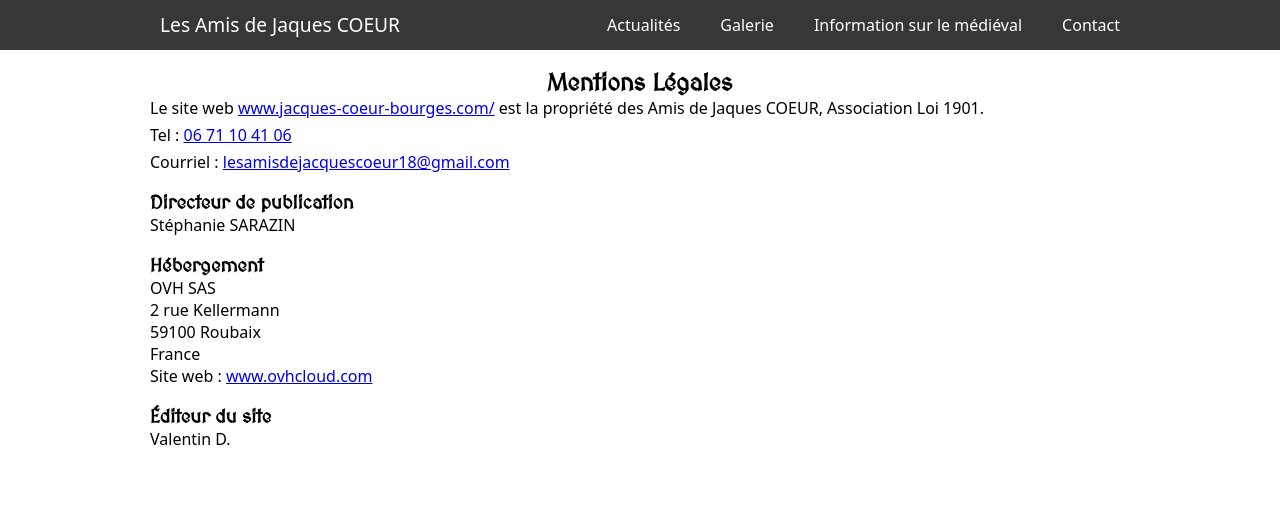
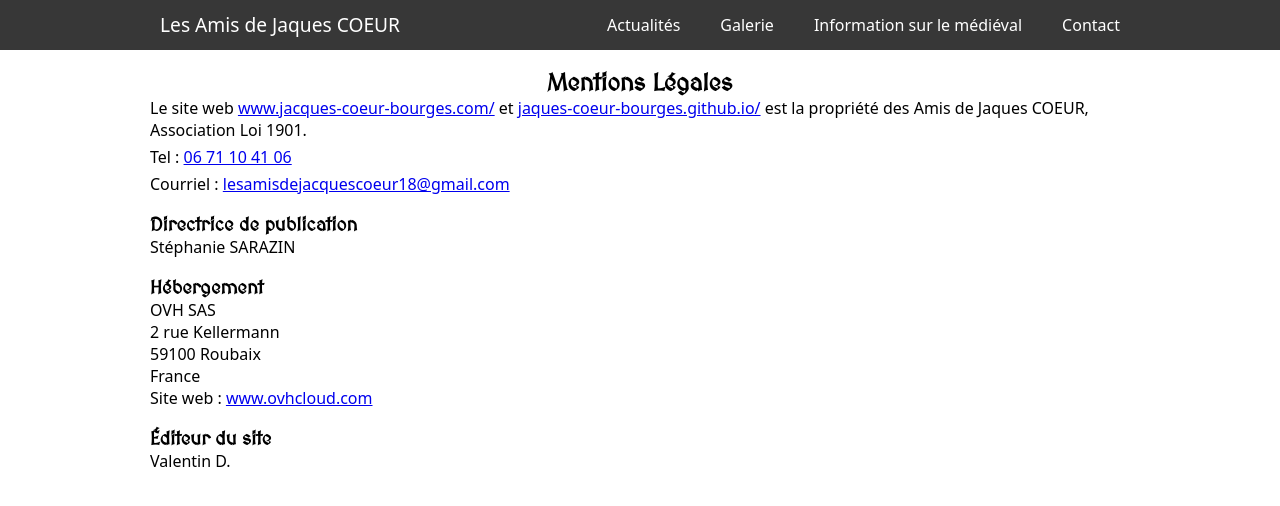
Before and after one commit to jaques-coeur-bourges/jaques-coeur-bourges.github.io, a plain HTML site: page legal.html in a window 1280 px wide. Drawn offline with Linux system fonts and the light colour scheme.

Commit message:
Update legal.html

```diff
--- a/legal.html
+++ b/legal.html
@@ -14,12 +14,12 @@
     <div id="nav"></div>
     <h2>Mentions Légales</h2>
     <div>
-        <p>Le site web <a href="https://www.jacques-coeur-bourges.com/">www.jacques-coeur-bourges.com/</a> est la propriété des Amis de Jaques COEUR, Association Loi 1901.</p>
+        <p>Le site web <a href="https://www.jacques-coeur-bourges.com/">www.jacques-coeur-bourges.com/</a> et <a href="https://jaques-coeur-bourges.github.io/">jaques-coeur-bourges.github.io/</a> est la propriété des Amis de Jaques COEUR, Association Loi 1901.</p>
         <p>Tel : <a href="tel:+33671104106">06 71 10 41 06</a></p>
         <p>Courriel : <a href="mailto:lesamisdejacquescoeur18@gmail.com">lesamisdejacquescoeur18@gmail.com</a></p>
     </div>
     <div>
-        <h3>Directeur de publication</h3>
+        <h3>Directrice de publication</h3>
         <p>Stéphanie SARAZIN</p>
     </div>
     <div>
```
